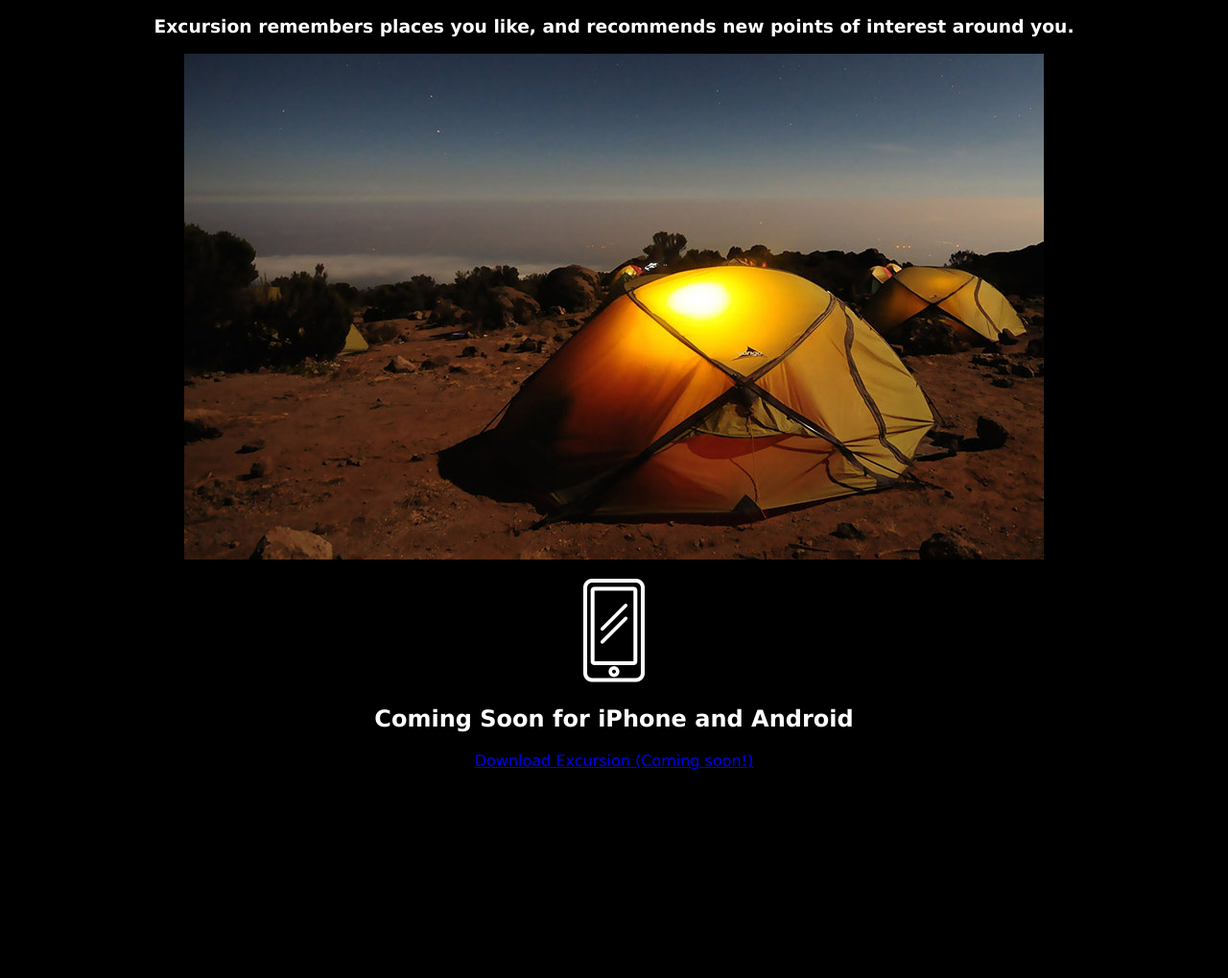
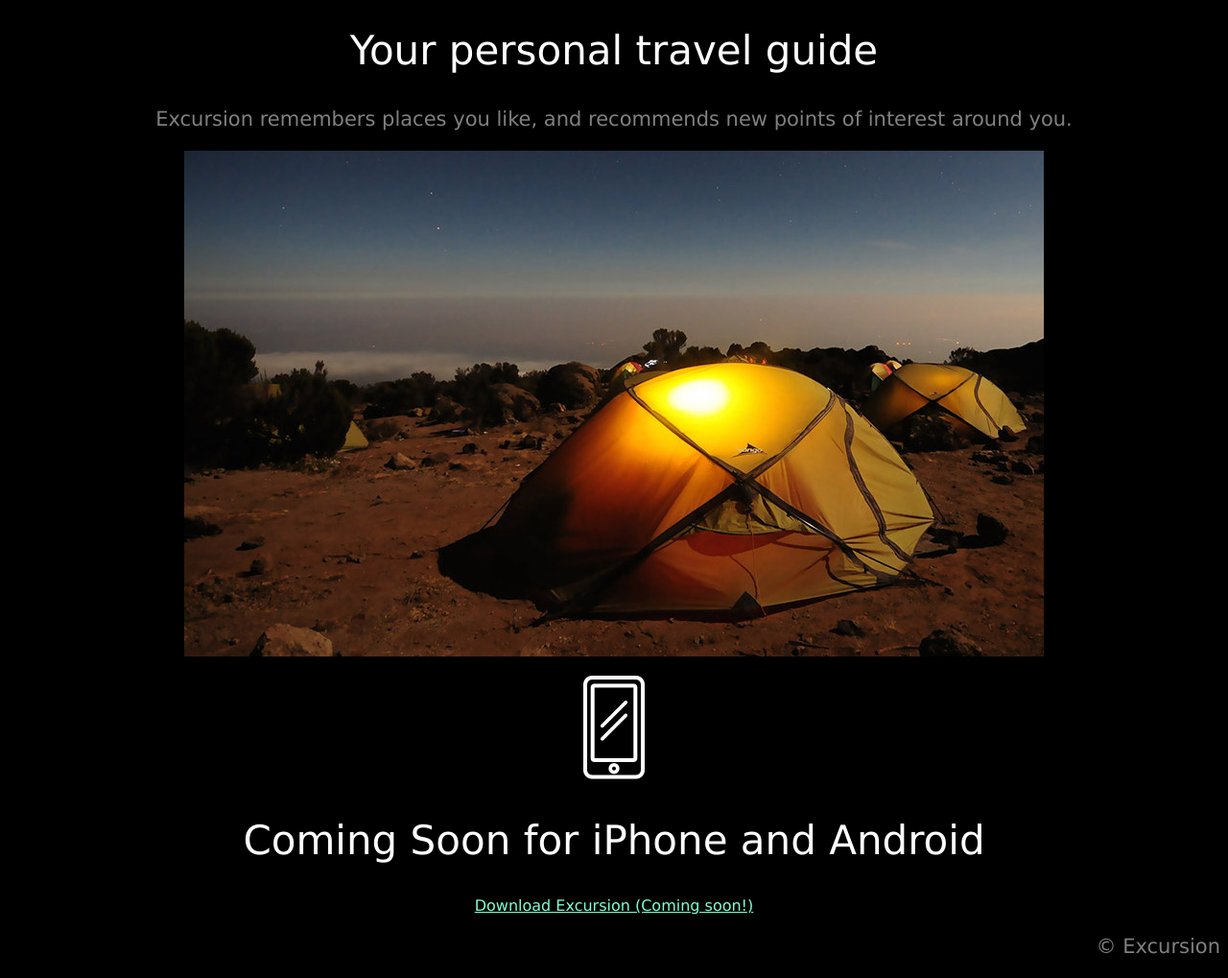
Before and after one commit to pelez21/excursion, a plain HTML site: page index.html in a window 1280 px wide. Shown: the part 321-1340 px from the top of the page at 96% size. Before the commit the page ends 1182 px from the top, so only its background shows below. Drawn offline with Linux system fonts and the light colour scheme.

Commit message:
Final HTML & CSS - Excursion landing Page.

```diff
--- a/index.html
+++ b/index.html
@@ -7,26 +7,26 @@
   </head>
   <body>
     <h1 class="white">Discover hidden places in the world around you</h1>
-    <a href="#">Download Excursion (Coming soon!)</a>
+    <a class="coming-soon" href="#">Download Excursion (Coming soon!)</a>
 
     <p>
       <video src="./resources/videos/excursion.mp4" autoplay loop>Video not supported</video>
     </p>
 
-    <h2 class="white">Your personal travel guide</h2>
+    <h2 class="white text2">Your personal travel guide</h2>
 
-    <h3 class="white">Excursion remembers places you like, and recommends new points of interest around you.</h3>
+    <p class="gray">Excursion remembers places you like, and recommends new points of interest around you.</p>
 
     <p><img src="./resources/images/camp.jpg"></p>
 
     <p><img src="./resources/images/phone.png"></p>
 
 
-    <h2 class="white">Coming Soon for iPhone and Android</h2>
+    <h2 class="white text2">Coming Soon for iPhone and Android</h2>
 
-    <a href="#">Download Excursion (Coming soon!)</a>
+    <a class="coming-soon" href="#">Download Excursion (Coming soon!)</a>
 
-    <h3 class="gray">&copy Excursion</h3>
+    <p class="gray footer">&copy Excursion</p>
 
   </body>
 </html>
--- a/resources/css/style.css
+++ b/resources/css/style.css
@@ -6,3 +6,22 @@ body {
 .white {
   color: white;
 }
+h1 {
+  font-size: 50px;
+  font-weight: normal;
+}
+.coming-soon {
+  color: aquamarine;
+  font-size: 16px;
+}
+.text2 {
+  font-size: 42px;
+  font-weight: 300;
+}
+.gray {
+  color: gray;
+  font-size: 21px;
+}
+.footer {
+  text-align: right;
+}
```
